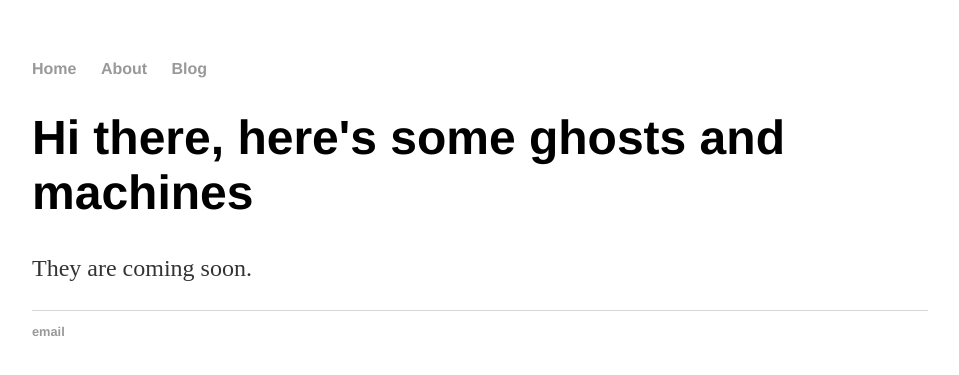
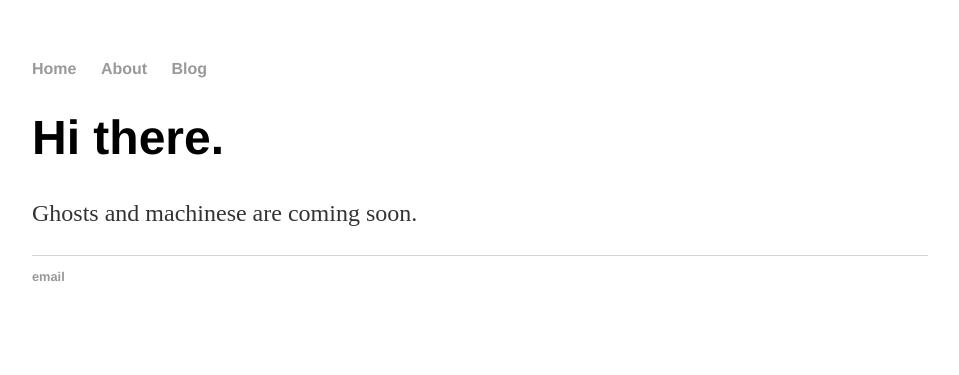
Before and after one commit to ghostsandmachines/ghostsandmachines.github.io, a Jekyll site: the page built from index.html, in a window 1280 px wide. Shown: the top 375 px of the page, without its empty margins (160-1119 px from the left). Built offline with Jekyll 4.4.1, drawn with Linux system fonts in a browser that asks for light colours.

Commit message:
Update index.html

```diff
--- a/index.html
+++ b/index.html
@@ -3,6 +3,6 @@ layout: default
 title: GHOSTS AND MACHINES
 ---
 <div class="blurb">
-	<h1>Hi there, here's some ghosts and machines</h1>
-	<p> They are coming soon. </a></p>
+	<h1>Hi there.</h1>
+	<p> Ghosts and machinese are coming soon. </a></p>
 </div><!-- /.blurb -->
```
